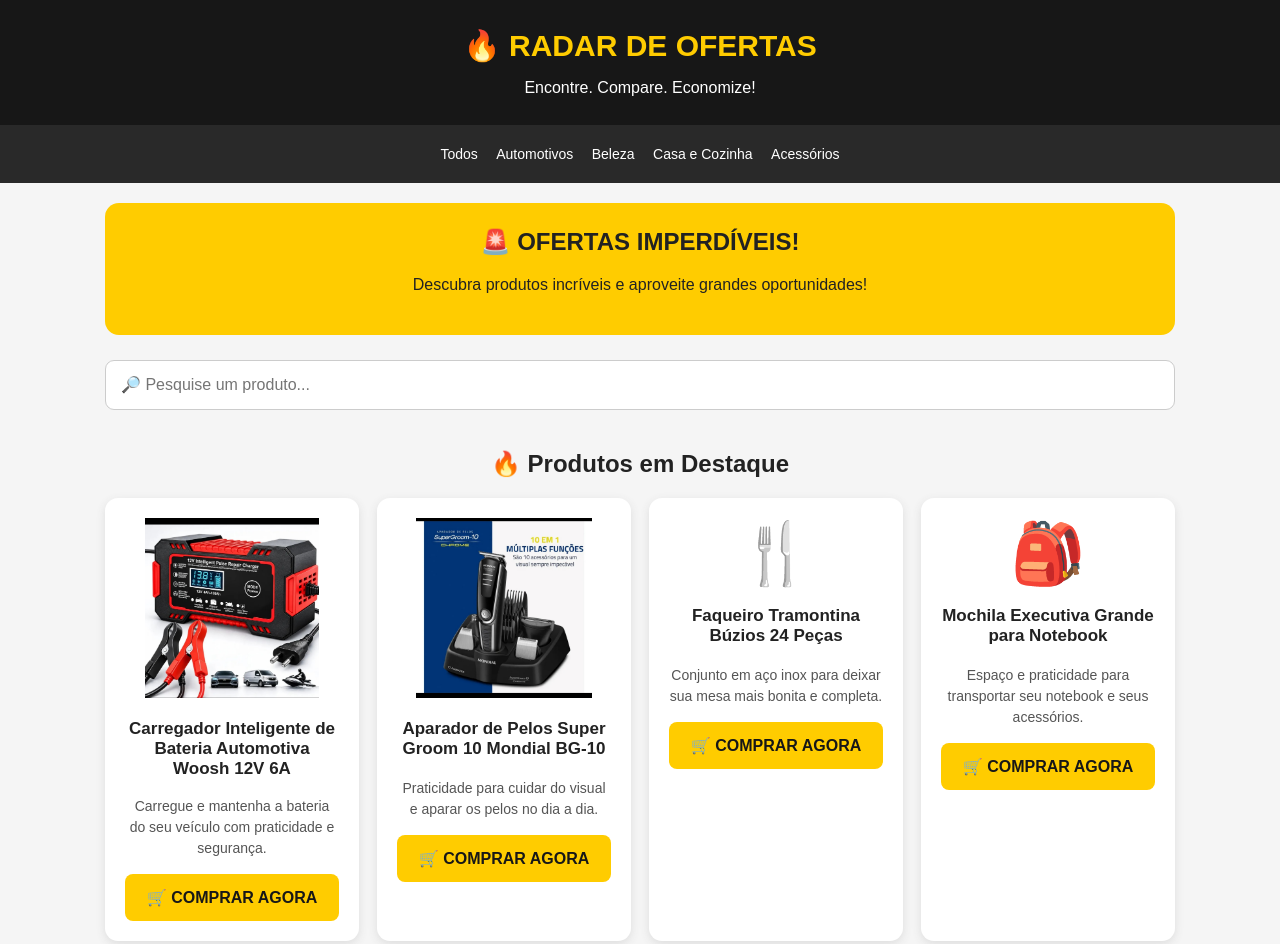
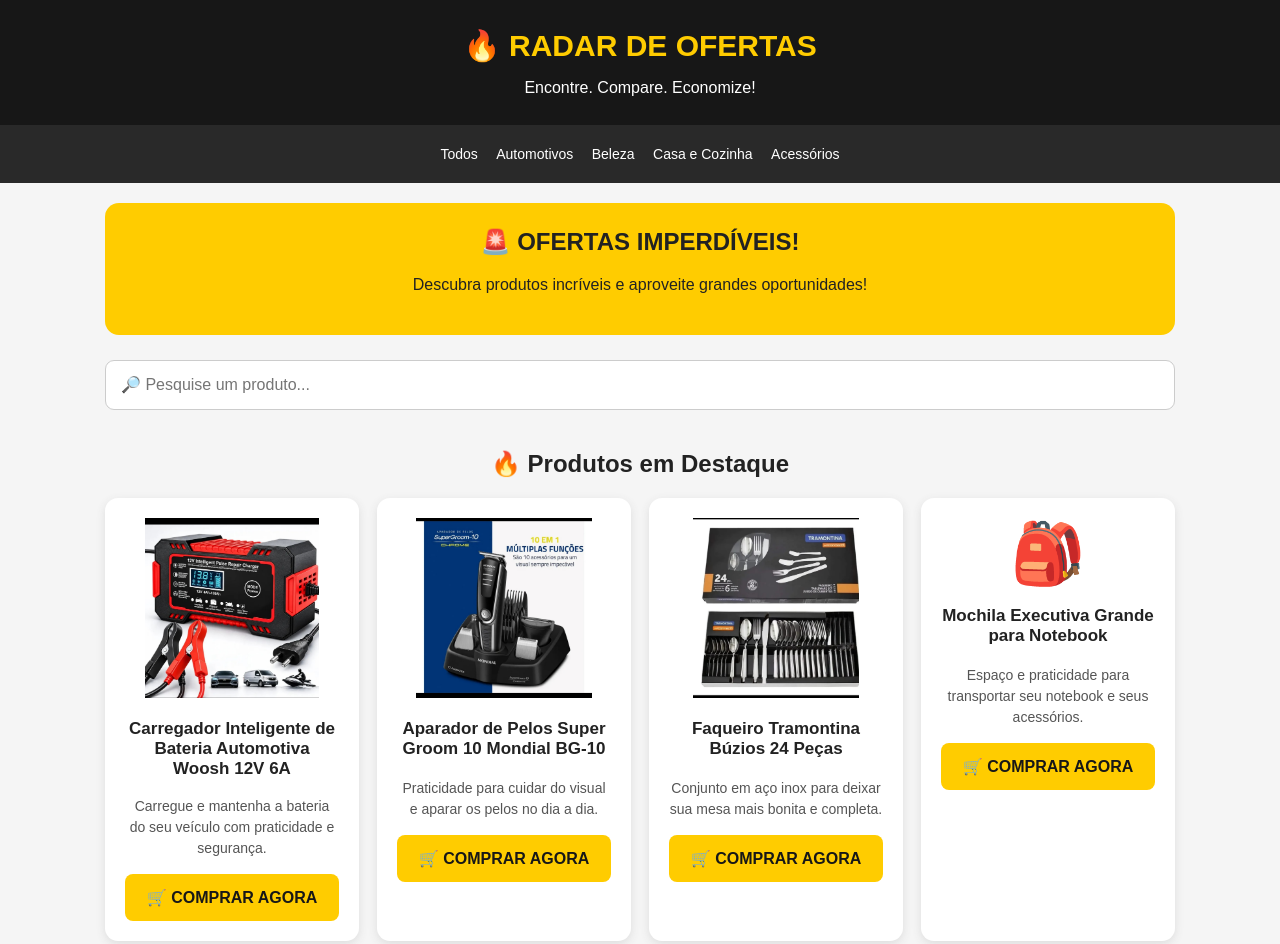
Before and after one commit to benehsousa17-art/radar-de-ofertas, a plain HTML site: page index.html in a window 1280 px wide. Shown: the top 944 px of the page. Drawn offline with Linux system fonts and the light colour scheme.

Commit message:
Update index.html

```diff
--- a/index.html
+++ b/index.html
@@ -72,7 +72,7 @@ footer{background:#171717;color:white;text-align:center;padding:25px 15px;margin
 </div>
 
 <div class="produto" data-cat="Casa e Cozinha">
-<div class="emoji">🍴</div>
+<img src="./Screenshot_2026-11-25-23-36-25-158_com.mercadolibre.jpg" alt="Faqueiro Tramontina" style="width:100%;height:180px;object-fit:contain;">
 <h3>Faqueiro Tramontina Búzios 24 Peças</h3>
 <p>Conjunto em aço inox para deixar sua mesa mais bonita e completa.</p>
 <a class="comprar" href="https://meli.la/1HVS4SE" target="_blank" rel="noopener">🛒 COMPRAR AGORA</a>
```
